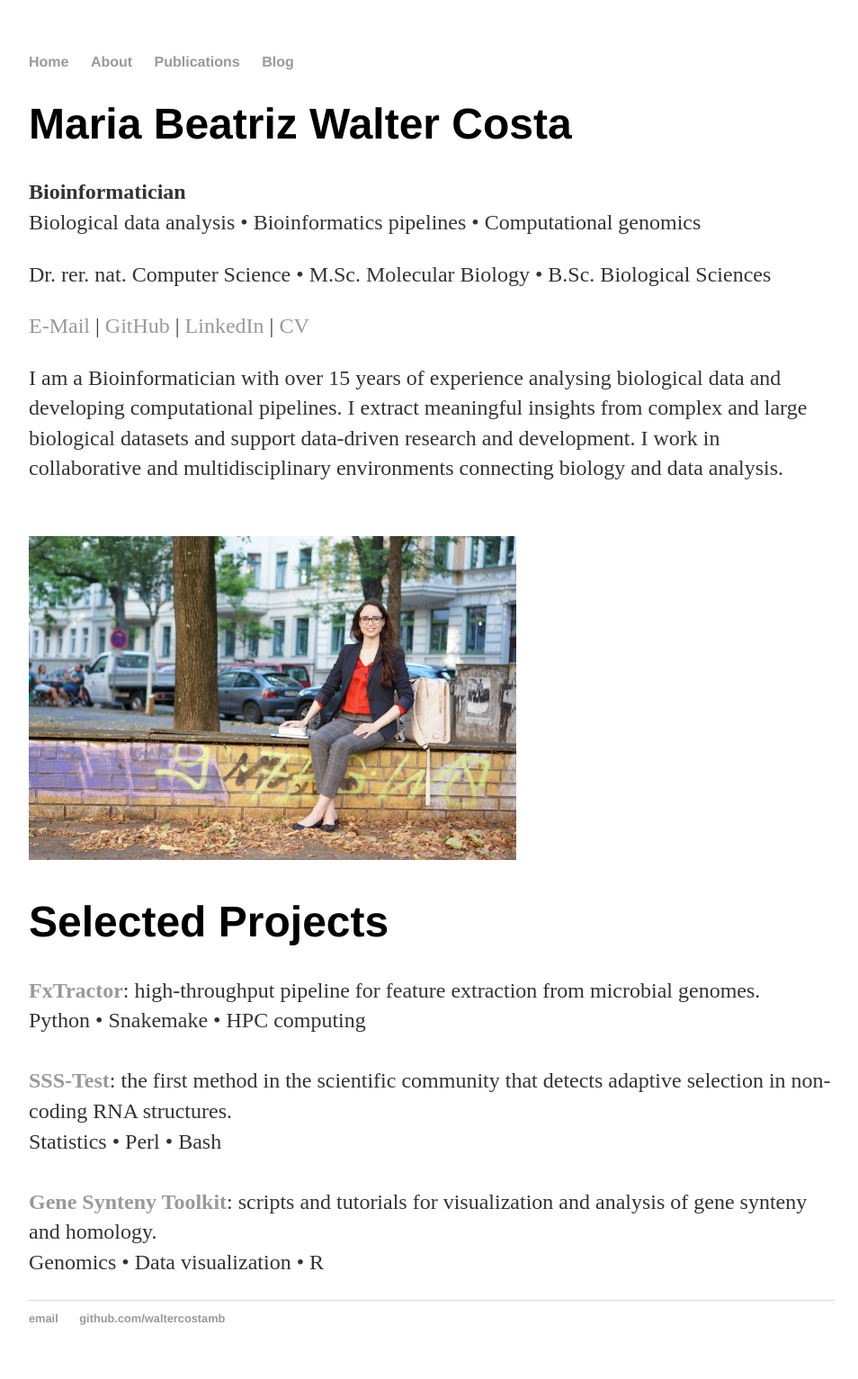
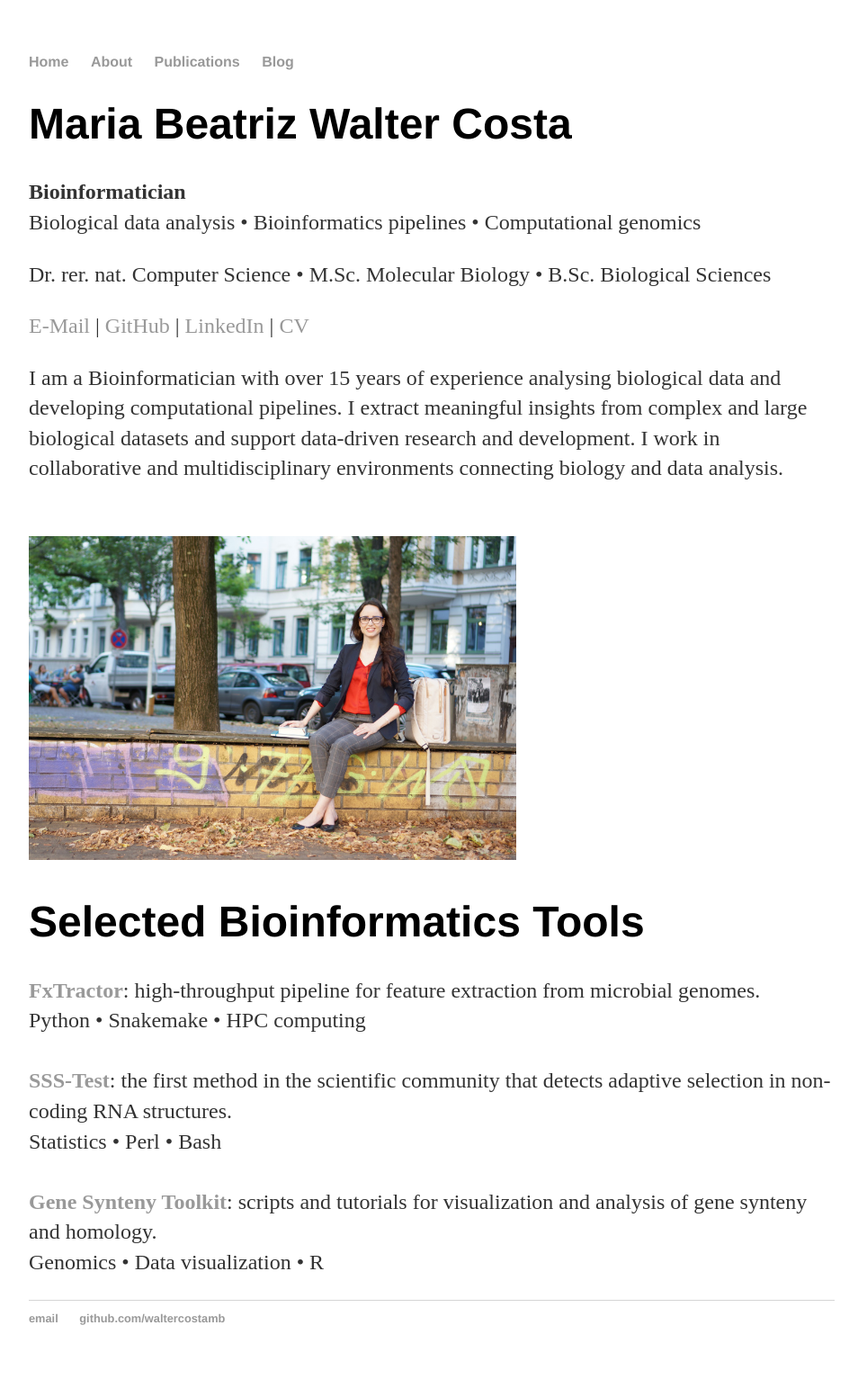
Before and after one commit to waltercostamb/waltercostamb.github.io, a Jekyll site: the page built from index.html, in a window 1280 px wide. Shown: the whole page at 90% size, without its empty margins (160-1114 px from the left). Built offline with Jekyll 4.4.1, drawn with Linux system fonts in a browser that asks for light colours.

Commit message:
Update index.html

```diff
--- a/index.html
+++ b/index.html
@@ -28,7 +28,7 @@ title: Maria Beatriz Walter Costa
 
 	<p><img border="0" src="https://raw.githubusercontent.com/waltercostamb/waltercostamb.github.io/master/figures/frontpage.jpg" style="height:40vh; min-height:200px;" /></p>
 
-	<h1>Selected Projects</h1>
+	<h1>Selected Bioinformatics Tools</h1>
 
 	<p>
 
```
